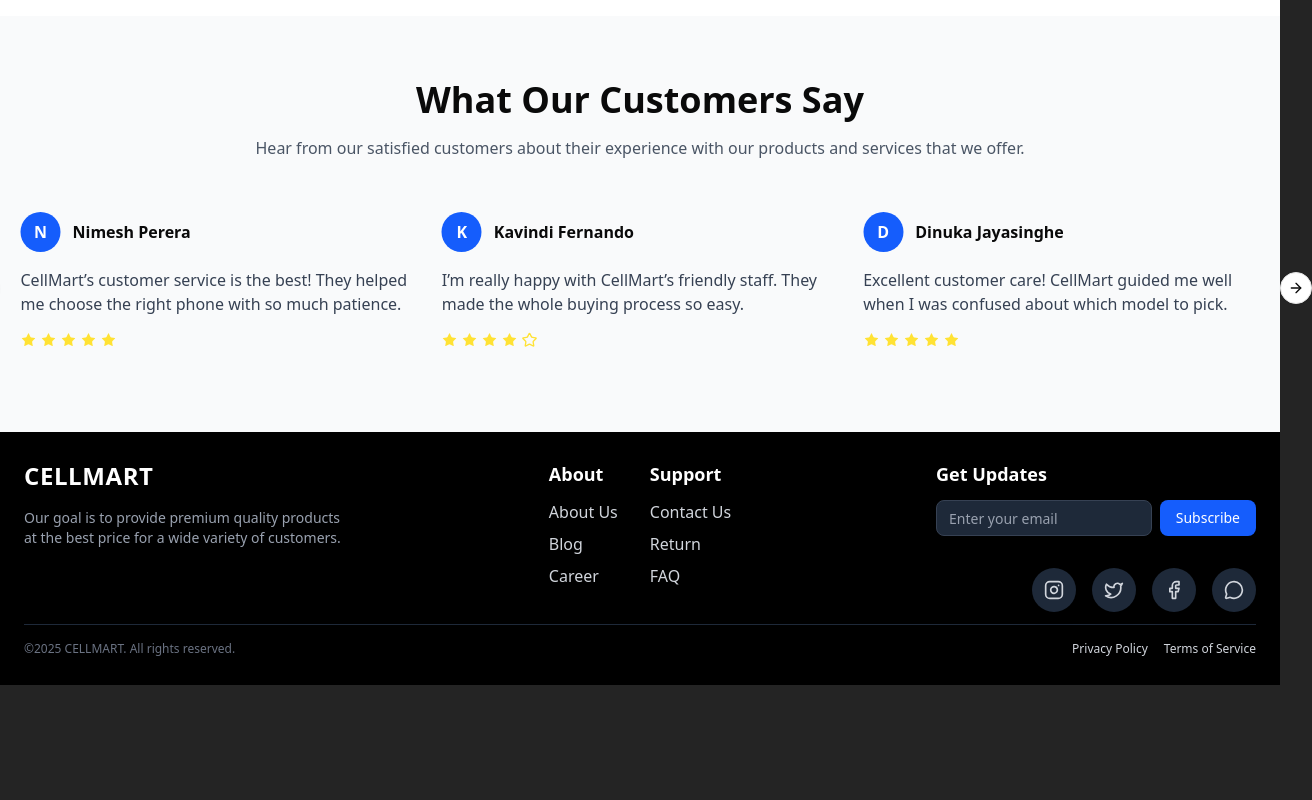
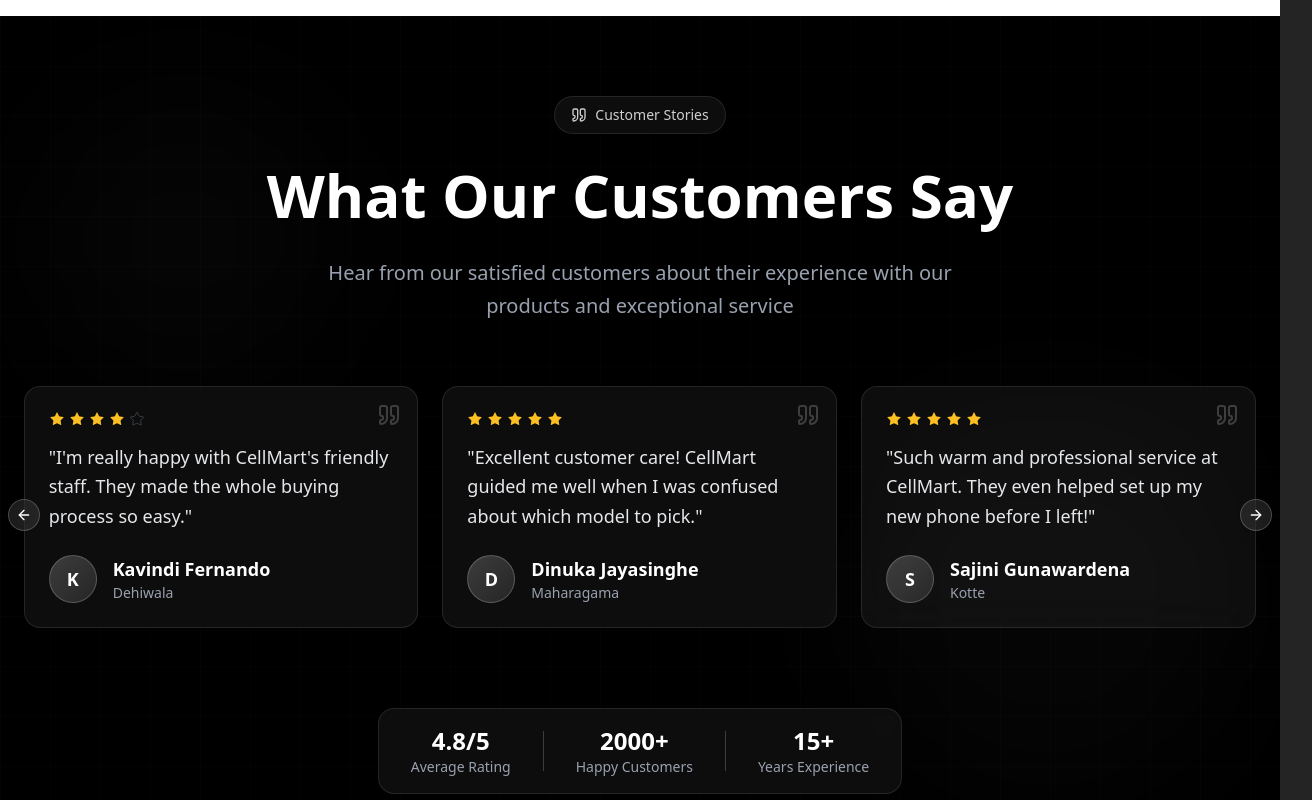
Before and after one commit to GoyumX/cellmart, a React (Vite) app in the folder cellmart-fe/: page / in a window 1280 px wide. Shown: the part 2080-2880 px from the top of the page, 1312 px wide, since content can reach past the window. Before the commit the page ends 2765 px from the top, so only its background shows below. Built offline with nearby package versions, Linux system fonts and the light colour scheme; no server answers.

Commit message:
style: redesign Testimonials section with enhanced UI

```diff
--- a/cellmart-fe/src/components/Testimonials.jsx
+++ b/cellmart-fe/src/components/Testimonials.jsx
@@ -1,4 +1,4 @@
-import { Star } from "lucide-react";
+import { Star, Quote } from "lucide-react";
 import {
     Carousel,
     CarouselContent,
@@ -16,7 +16,7 @@
     city: "Nugegoda",
     avatar: "N",
     rating: 5,
-    text: "CellMart’s customer service is the best! They helped me choose the right phone with so much patience."
+    text: "CellMart's customer service is the best! They helped me choose the right phone with so much patience."
   },
   {
     id: 2,
@@ -24,7 +24,7 @@
     city: "Dehiwala",
     avatar: "K",
     rating: 4,
-    text: "I’m really happy with CellMart’s friendly staff. They made the whole buying process so easy."
+    text: "I'm really happy with CellMart's friendly staff. They made the whole buying process so easy."
   },
   {
     id: 3,
@@ -96,7 +96,7 @@
     city: "Mount Lavinia",
     avatar: "H",
     rating: 5,
-    text: "Amazing experience! CellMart’s customer service team is always welcoming and supportive."
+    text: "Amazing experience! CellMart's customer service team is always welcoming and supportive."
   },
   {
     id: 12,
@@ -128,7 +128,7 @@
     city: "Thalawathugoda",
     avatar: "R",
     rating: 5,
-    text: "CellMart’s customer support is excellent. I recommend them to all my friends!"
+    text: "CellMart's customer support is excellent. I recommend them to all my friends!"
   }
 ];
 
@@ -136,51 +136,117 @@
 const Testimonials = () => {
 
     const plugin = React.useRef(
-        Autoplay({ delay: 3000, stopOnInteraction: false })
+        Autoplay({ delay: 4000, stopOnInteraction: false })
     )
 
   return (
-    <section className="py-16 bg-gray-50">
-      <div className="container mx-auto px-4">
-        <h2 className="text-4xl font-bold text-center mb-4">What Our Customers Say</h2>
-        <p className="text-gray-600 text-center mb-12">
-          Hear from our satisfied customers about their experience with our products and services that we offer.
+    <section className="py-20 bg-black relative overflow-hidden">
+      {/* Background decorative elements */}
+      <div className="absolute inset-0">
+        <div className="absolute top-20 left-10 w-72 h-72 bg-white/[0.02] rounded-full blur-3xl"></div>
+        <div className="absolute bottom-20 right-10 w-96 h-96 bg-white/[0.02] rounded-full blur-3xl"></div>
+      </div>
+
+      {/* Grid pattern overlay */}
+      <div className="absolute inset-0 bg-[linear-gradient(rgba(255,255,255,0.01)_1px,transparent_1px),linear-gradient(90deg,rgba(255,255,255,0.01)_1px,transparent_1px)] bg-[size:50px_50px]"></div>
+
+      <div className="container mx-auto px-6 relative z-10">
+        {/* Section header */}
+        <div className="text-center mb-16">
+          <div className="inline-flex items-center gap-2 px-4 py-2 rounded-full bg-white/5 backdrop-blur-md border border-white/10 text-white/80 text-sm font-medium mb-6">
+            <Quote className="w-4 h-4" />
+            <span>Customer Stories</span>
+          </div>
+
+          <h2 className="text-4xl md:text-5xl lg:text-6xl font-black text-white mb-6 leading-tight">
+            What Our Customers Say
+          </h2>
+          <p className="text-gray-400 text-lg md:text-xl max-w-2xl mx-auto leading-relaxed">
+            Hear from our satisfied customers about their experience with our products and exceptional service
           </p>
+        </div>
+
+        {/* Testimonials carousel */}
+        <div className="relative">
           <Carousel
             plugins={[plugin.current]}
-        className="w-full relative mt-6"
+            className="w-full relative"
             opts={{
                 loop: true,
+                align: "start",
             }}>
 
-        <CarouselContent>
-            {testimonials.map((testimonial,index) => (
+            <CarouselContent className="-ml-6">
+                {testimonials.map((testimonial, index) => (
                 <CarouselItem
                     key={index}
-                className="md:basis-1/3 lg:basis-1/3 xl:basis-1/3 pb-4 select-none">
-              <div className="p-1  h-full">
-                <div className="flex items-center mb-4">
-                  <div className="w-10 h-10 rounded-full bg-blue-600 text-white flex items-center justify-center font-semibold mr-3">
+                    className="md:basis-1/2 lg:basis-1/3 pl-6 pb-4 select-none">
+                  <div className="h-full group">
+                    <div className="relative bg-white/5 backdrop-blur-xl rounded-2xl p-6 border border-white/10 hover:border-white/20 transition-all duration-300 h-full flex flex-col hover:bg-white/[0.07] group-hover:transform group-hover:scale-[1.02]">
+                      {/* Quote icon */}
+                      <div className="absolute top-4 right-4 opacity-20 group-hover:opacity-30 transition-opacity">
+                        <Quote className="w-6 h-6 text-white" />
+                      </div>
+
+                      {/* Rating stars */}
+                      <div className="flex gap-1 mb-4">
+                        {Array.from({ length: 5 }).map((_, starIndex) => (
+                          <Star
+                            key={starIndex}
+                            size={16}
+                            fill={starIndex < testimonial.rating ? "#fbbf24" : "transparent"}
+                            strokeWidth={starIndex < testimonial.rating ? "0" : "1"}
+                            className={starIndex < testimonial.rating ? "text-amber-400" : "text-gray-600"}
+                          />
+                        ))}
+                      </div>
+
+                      {/* Testimonial text */}
+                      <blockquote className="text-gray-200 leading-relaxed mb-6 flex-grow text-lg">
+                        "{testimonial.text}"
+                      </blockquote>
+
+                      {/* Customer info */}
+                      <div className="flex items-center mt-auto">
+                        <div className="w-12 h-12 rounded-full bg-gradient-to-br from-white/20 to-white/10 text-white flex items-center justify-center font-bold text-lg mr-4 border border-white/20">
                           {testimonial.avatar}
                         </div>
                         <div>
-                    <h3 className="font-semibold">{testimonial.name}</h3>
-                    <p className="text-gray-600 text-sm">{testimonial.country}</p>
+                          <h3 className="font-semibold text-white text-lg">{testimonial.name}</h3>
+                          <p className="text-gray-400 text-sm">{testimonial.city}</p>
                         </div>
                       </div>
-                <p className="text-gray-700 mb-4">{testimonial.text}</p>
-                <div className="flex gap-1 align-end">
-					{Array.from({ length: 5 }).map((_, index) => (
-						<Star key={index} size={16} fill={index < testimonial.rating ? "#FFE234" : "transparent"}strokeWidth={index < testimonial.rating ? "0" : "2"} className="text-[#FFE234]"/>
-                ))}
                     </div>
                   </div>
                 </CarouselItem>
                 ))}
             </CarouselContent>
-        <CarouselPrevious />
-		<CarouselNext />
+
+            {/* Custom navigation buttons */}
+            <CarouselPrevious className="absolute -left-4 top-1/2 -translate-y-1/2 bg-white/10 hover:bg-white/20 border-white/20 hover:border-white/30 text-white backdrop-blur-md transition-all duration-300" />
+            <CarouselNext className="absolute -right-4 top-1/2 -translate-y-1/2 bg-white/10 hover:bg-white/20 border-white/20 hover:border-white/30 text-white backdrop-blur-md transition-all duration-300" />
           </Carousel>
+        </div>
+
+        {/* Bottom stats or call-to-action */}
+        <div className="text-center mt-16">
+          <div className="inline-flex items-center gap-8 px-8 py-4 rounded-2xl bg-white/5 backdrop-blur-md border border-white/10">
+            <div className="text-center">
+              <div className="text-2xl font-bold text-white">4.8/5</div>
+              <div className="text-gray-400 text-sm">Average Rating</div>
+            </div>
+            <div className="w-px h-10 bg-white/20"></div>
+            <div className="text-center">
+              <div className="text-2xl font-bold text-white">2000+</div>
+              <div className="text-gray-400 text-sm">Happy Customers</div>
+            </div>
+            <div className="w-px h-10 bg-white/20"></div>
+            <div className="text-center">
+              <div className="text-2xl font-bold text-white">15+</div>
+              <div className="text-gray-400 text-sm">Years Experience</div>
+            </div>
+          </div>
+        </div>
       </div>
     </section>
   );
```
Lines whose indentation alone changed are shown as unchanged.
